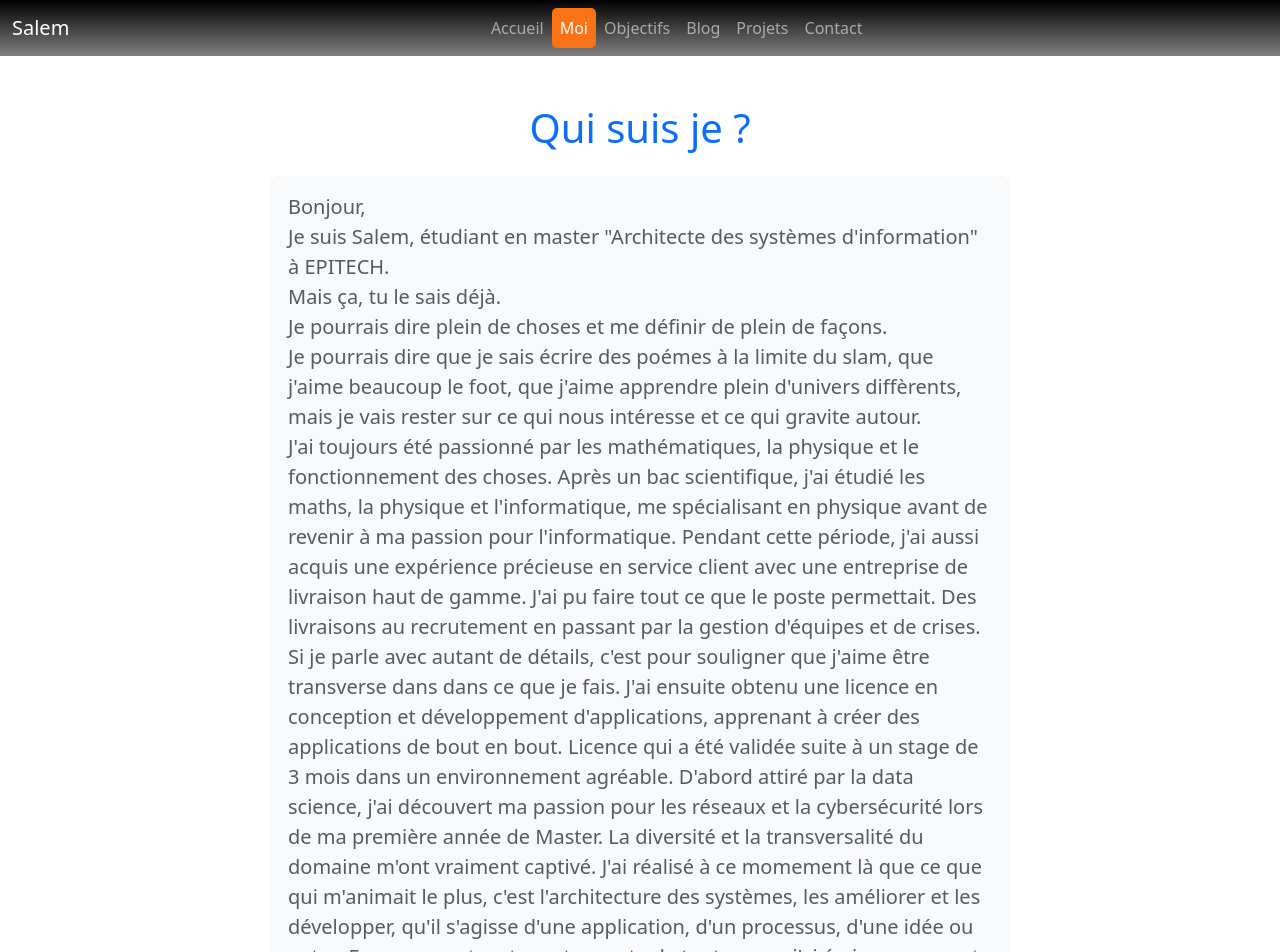
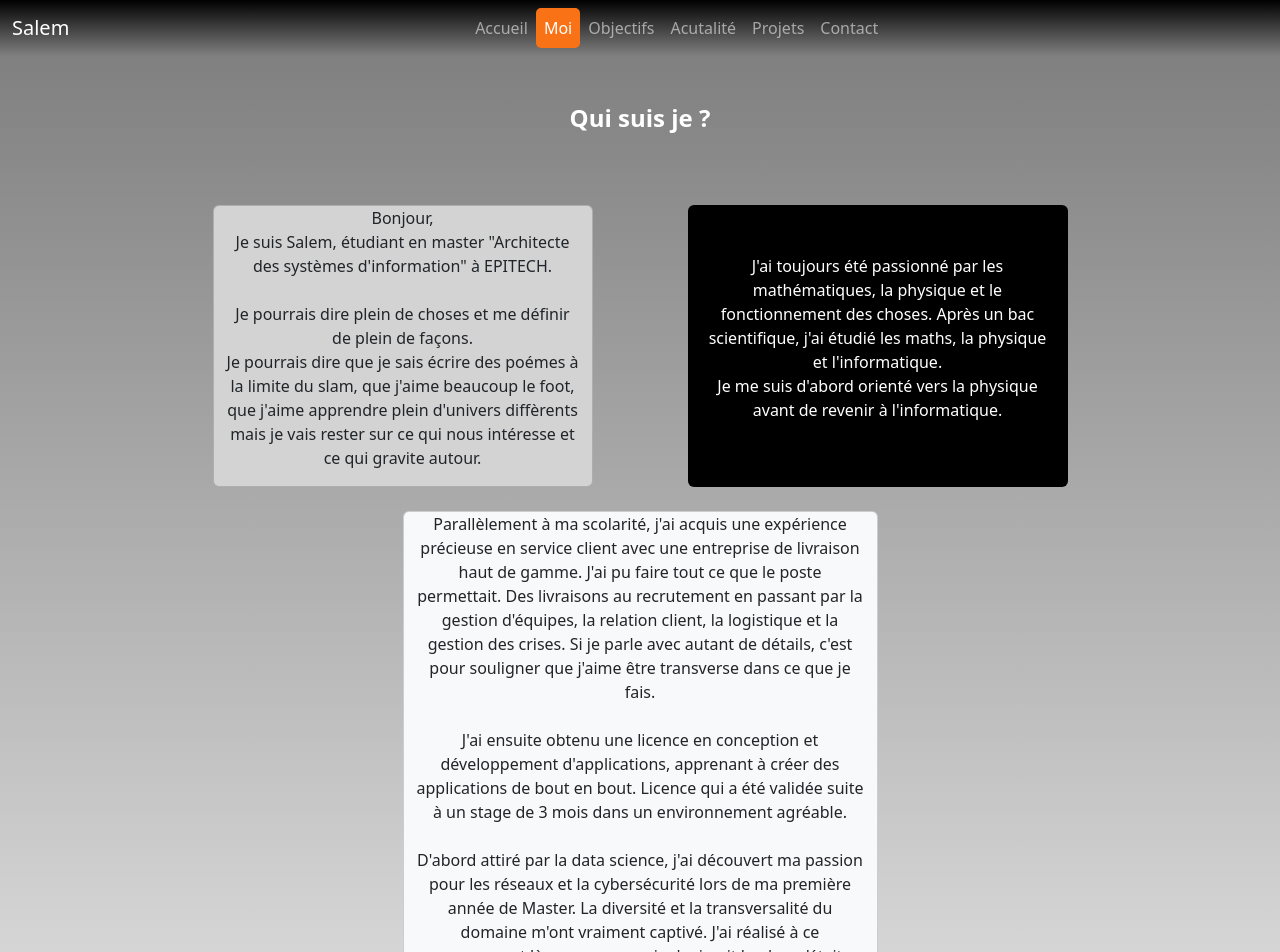
Before and after one commit to hsalemh/SalemWorld, a Vue app in the folder SalemWorld/: page /about-me in a window 1280 px wide. Shown: the top 952 px of the page. Built offline with nearby package versions, Linux system fonts and the light colour scheme.

Commit message:
Mise à jour front

```diff
--- a/SalemWorld/index.html
+++ b/SalemWorld/index.html
@@ -5,6 +5,7 @@
     <link rel="icon" type="image/svg+xml" href="/vite.svg" />
     <link href="https://cdn.jsdelivr.net/npm/bootstrap@5.3.5/dist/css/bootstrap.min.css" rel="stylesheet" integrity="sha384-SgOJa3DmI69IUzQ2PVdRZhwQ+dy64/BUtbMJw1MZ8t5HZApcHrRKUc4W0kG879m7" crossorigin="anonymous">
     <meta name="viewport" content="width=device-width, initial-scale=1.0" />
+    <meta name="description" content="Portfolio de Salem, cybersécurité et cloud">
     <title>Salem's World</title>
   </head>
   <body>
--- a/SalemWorld/src/App.vue
+++ b/SalemWorld/src/App.vue
@@ -3,7 +3,7 @@
     <header>
       <nav class="navbar navbar-expand-lg navbar-dark bg-primary" style="background: linear-gradient(black, gray);" aria-label="Main navigation">
         <div class="container-fluid">
-          <a class="navbar-brand" href="#">{{ name }}</a>
+          <a class="navbar-brand" href="/">{{ name }}</a>
           <button
             class="navbar-toggler"
             type="button"
@@ -27,7 +27,7 @@
                 <router-link to="/my-goals" class="nav-link" active-class="active">Objectifs</router-link>
               </li>
               <li class="nav-item">
-                <router-link to="/my-work" class="nav-link" active-class="active">Blog</router-link>
+                <router-link to="/my-work" class="nav-link" active-class="active">Acutalité</router-link>
               </li>
               <li class="nav-item">
                 <router-link to="/my-projects" class="nav-link" active-class="active">Projets</router-link>
@@ -46,7 +46,7 @@
       </transition>
     </main>
     <footer class="bg-light text-center py-3">
-      <p>© 2025 - {{ name }}</p>
+      <p> Téléphone : +33751300329 &nbsp;&nbsp; © 2025 - {{ name }} &nbsp;&nbsp; <a href="https://www.linkedin.com/in/salem-h-376335223/">LinkedIn</a></p>
     </footer>
   </div>
 </template>
--- a/SalemWorld/src/views/AboutMe.vue
+++ b/SalemWorld/src/views/AboutMe.vue
@@ -1,44 +1,54 @@
 <template>
-  <div class="about-me container my-5">
-    <h2 class="display-6 text-primary text-center mb-4">Qui suis je ?</h2>
+  <div style="background: linear-gradient(grey, white);">
+    <div class="about-me container">
+      <br><br>
+    <h4 class="text-white text-center mb-4"><b>Qui suis je ?</b></h4> <br><br>
+    <div class="row justify-content-center">
+      <div class="col-sm-4 text-center card 3-z-depth" style="background: lightgrey;">
+        <p>            Bonjour, <br>
+            Je suis {{ name }}, étudiant en master "Architecte des systèmes d'information" à EPITECH. <br> <br>
+            Je pourrais dire plein de choses et me définir de plein de façons. <br>
+            Je pourrais dire que je sais écrire des poémes à la limite du slam, que j'aime beaucoup
+            le foot, que j'aime apprendre plein d'univers diffèrents mais je vais rester sur ce qui
+            nous intéresse et ce qui gravite autour. <br></p>
+      </div>
+      <div class="col-sm-1"></div>
+      <div class="col-sm-4 text-center text-white card 3-z-depth" style="background: black;">
+        <br><br>
+        <p>            J'ai toujours été passionné par les mathématiques,
+            la physique et le fonctionnement des choses. Après un bac scientifique,
+            j'ai étudié les maths, la physique et l'informatique. <br>
+            Je me suis d'abord orienté vers la physique
+            avant de revenir à l'informatique.</p>
+      </div>
+      <div class="col-lg-8"><br></div>
+      <div class="col-lg-5 card 3-z-depth text-center">
+            Parallèlement à ma scolarité, j'ai acquis une expérience précieuse
+            en service client avec une entreprise de livraison haut de gamme.
+            J'ai pu faire tout ce que le poste permettait.
+            Des livraisons au recrutement en passant
+            par la gestion d'équipes, la relation client, la logistique et la gestion des crises.
+            Si je parle avec autant de détails, c'est pour souligner que j'aime être transverse dans
+            ce que je fais. <br><br>
+            J'ai ensuite obtenu une licence en conception et développement d'applications,
+            apprenant à créer des applications de bout en bout.
+            Licence qui a été validée suite à un stage de 3 mois dans un environnement agréable. <br><br>
+            D'abord attiré par la data science,
+            j'ai découvert ma passion pour les réseaux et la cybersécurité lors de ma première année de Master.
+            La diversité et la transversalité du domaine m'ont vraiment captivé.
+            J'ai réalisé à ce momement là que ce que qui m'animait le plus, c'était l'architecture des systèmes, les améliorer et les développer.
+            Qu'il s'agisse d'une application, d'un processus, d'une idée ou autre.
+            En ce sens, et en tenant compte de tout ce que j'ai écris auparavant, la cybersécurité et le cloud
+            se sont révélés comme des choix naturels. <br><br>
+            C'est pourquoi à la suite d'un premier master plus général, j'ai intégré Epitech.
+    </div></div> <br>
     <div class="row justify-content-center">
       <div class="col-lg-8">
         <div class="card shadow-sm border-0">
           <div class="card-body">
-            <p class="lead text-muted mb-4">
-            Bonjour, <br>
-            Je suis {{ name }}, étudiant en master "Architecte des systèmes d'information" à EPITECH. <br>
-            Mais ça, tu le sais déjà. <br>
-            Je pourrais dire plein de choses et me définir de plein de façons. <br>
-            Je pourrais dire que je sais écrire des poémes à la limite du slam, que j'aime beaucoup
-            le foot, que j'aime apprendre plein d'univers diffèrents, mais je vais rester sur ce qui
-            nous intéresse et ce qui gravite autour. <br>
-            J'ai toujours été passionné par les mathématiques,
-            la physique et le fonctionnement des choses. Après un bac scientifique,
-            j'ai étudié les maths, la physique et l'informatique,
-            me spécialisant en physique avant de revenir à ma passion pour l'informatique.
-            Pendant cette période, j'ai aussi acquis une expérience précieuse
-            en service client avec une entreprise de livraison haut de gamme.
-            J'ai pu faire tout ce que le poste permettait. Des livraisons au recrutement en passant
-            par la gestion d'équipes et de crises.
-            Si je parle avec autant de détails, c'est pour souligner que j'aime être transverse dans
-            dans ce que je fais.
-            J'ai ensuite obtenu une licence en conception et développement d'applications,
-            apprenant à créer des applications de bout en bout.
-            Licence qui a été validée suite à un stage de 3 mois dans un environnement agréable.
-            D'abord attiré par la data science,
-            j'ai découvert ma passion pour les réseaux et la cybersécurité lors de ma première année de Master.
-            La diversité et la transversalité du domaine m'ont vraiment captivé.
-            J'ai réalisé à ce momement là que ce que qui m'animait le plus, c'est l'architecture des systèmes, les améliorer et les développer,
-            qu'il s'agisse d'une application, d'un processus, d'une idée ou autre.
-            En ce sens, et en tenant compte de tout ce que j'ai écris auparavant, la cybersécurité et le cloud
-            se sont révélés comme un choix naturel.
-            C'est pourquoi à la suite d'un premier master plus général, j'ai intégré Epitech.
-            <br>
-            </p>
             <ul class="list-group list-group-flush">
               <li class="list-group-item">
-                <strong>Formation :</strong> MSc Pro Epitech, spécialisation Cloud & Sécurité
+                <strong>Formation :</strong> MSc Architecte des systèmes d'information à Epitech, spécialisation Cloud & Sécurité
               </li>
               <li class="list-group-item">
                 <strong>Intérêts :</strong> DevOps, pentesting, cloud computing (AWS, Azure), Histoire,
@@ -52,6 +62,7 @@
         </div>
       </div>
     </div>
+  </div>
   </div>
 </template>
 
--- a/SalemWorld/src/views/HomePage.vue
+++ b/SalemWorld/src/views/HomePage.vue
@@ -1,17 +1,19 @@
 <template>
   <div class="home-page">
     <header class="text-center py-5" style="background: linear-gradient(gray,white);">
+      <img src="../assets/salem.jpg" alt="Logo" class="rounded-circle mb-4" style="width: 320px; height: 350px;" />
       <h1 class="display-4 mb-3">{{ name }}</h1>
-      <p class="lead">Étudiant en Cybersécurité & Cloud à <b>EPITECH</b></p>
+      <p class="lead">Étudiant en Cybersécurité & Cloud à <b>EPITECH</b>. (Déployer via AWS)</p>
     </header>
     <main class="container my-5">
       <section class="hero text-center">
         <h2 class="h3 mb-4">Bienvenue sur mon portfolio</h2>
         <p class="text-muted mb-4">
-          Je suis passionné par l’architecture des systèmes, la cybersécurité, et le cloud.
+          Je suis passionné par l’architecture des systèmes, la cybersécurité et le cloud. <br>
           Découvrez mes projets et mes compétences !
         </p>
         <router-link to="/my-projects" class="btn btn-warning">Voir mes projets</router-link><br><br>
+        <a href="https://github.com/hsalemh/SalemWorld" class="btn btn-warning">Lien vers mon Github</a>
        <!-- <a href="./assets/curriculum.pdf" class="btn btn-warning" download="Curriculum_Salem_EPITECH.pdf">Télécharger le CV</a> -->
       </section>
     </main>
--- a/SalemWorld/src/views/MyProjects.vue
+++ b/SalemWorld/src/views/MyProjects.vue
@@ -1,6 +1,8 @@
 <template>
-  <div class="my-projects container my-5">
-    <h2 class="display-6 text-primary text-center mb-4">Mes projets</h2>
+  <div style="background: linear-gradient(grey,white);">
+    <div class="my-projects container">
+      <br><br>
+    <h4 class="text text-center mb-4">MES PROJETS</h4><br><br>
     <div class="row justify-content-center">
       <div class="col-lg-10">
         <div class="row g-4">
@@ -104,6 +106,7 @@
         <br><br>
       </div>
     </div>
+  </div>
 
 </template>
 
```
Also changed, not shown: SalemWorld/src/views/MyGoals.vue (+14 -9 lines), SalemWorld/src/views/MyWork.vue (+67 -14 lines), 2 other files (tests, documents, lock files or other folders).
